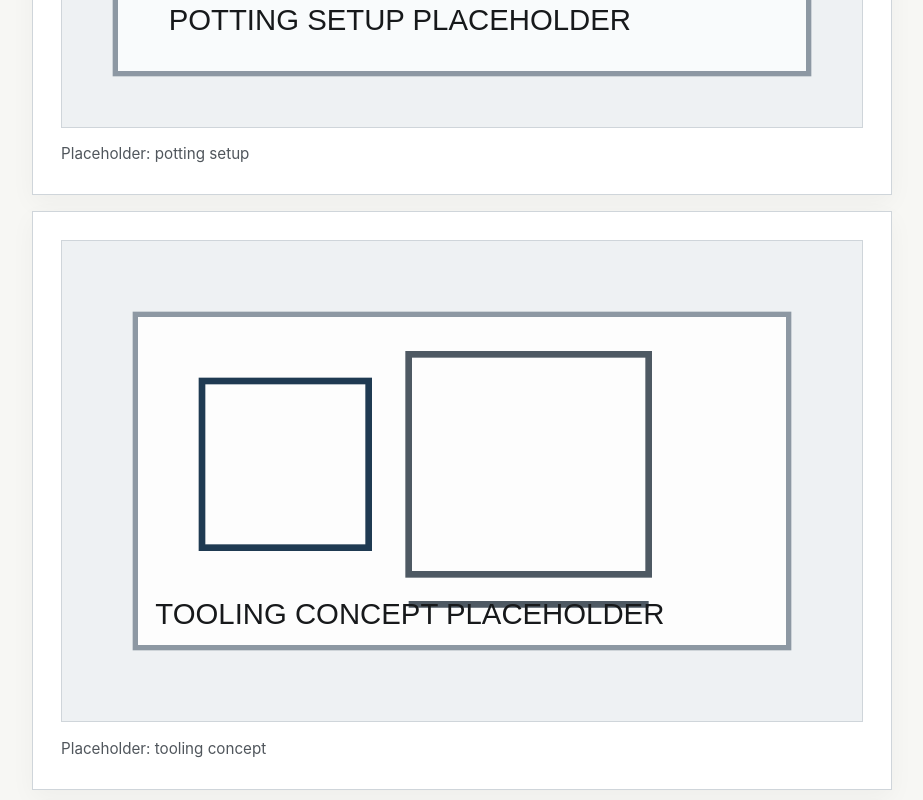
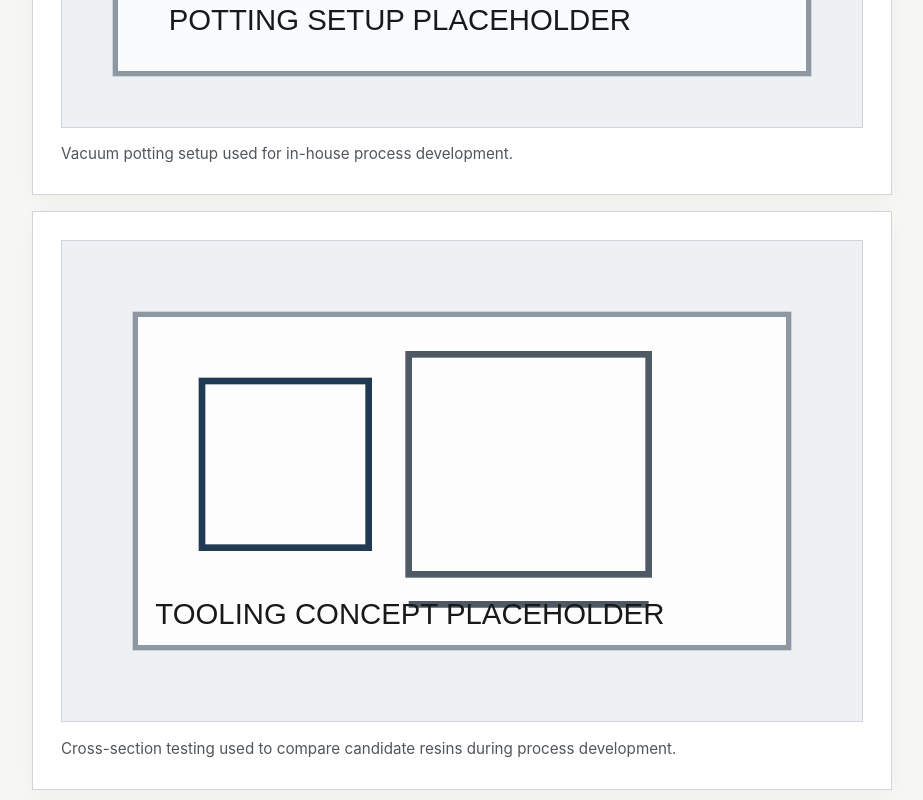
Before and after one commit to luciansharpe11/lucian-sharpe, a plain HTML site: page projects/stator-potting.html in a window 1280 px wide. Shown: the part 2260-3060 px from the top of the page, without its empty margins (178-1101 px from the left). Drawn offline with Linux system fonts and the light colour scheme.

Commit message:
Update stator-potting.html

```diff
--- a/projects/stator-potting.html
+++ b/projects/stator-potting.html
@@ -95,15 +95,15 @@
         <h2>Images</h2>
         <figure class="project-figure">
           <img src="../images/stator-potting-setup-placeholder.svg" alt="Placeholder graphic for stator potting setup">
-          <figcaption>Placeholder: potting setup</figcaption>
+          <figcaption>Vacuum potting setup used for in-house process development.</figcaption>
         </figure>
         <figure class="project-figure">
           <img src="../images/stator-tooling-concept-placeholder.svg" alt="Placeholder graphic for stator tooling concept">
-          <figcaption>Placeholder: tooling concept</figcaption>
+          <figcaption>Cross-section testing used to compare candidate resins during process development.</figcaption>
         </figure>
         <figure class="project-figure">
           <img src="../images/stator-process-iteration-placeholder.svg" alt="Placeholder graphic for stator process iteration visuals">
-          <figcaption>Placeholder: process iteration visuals</figcaption>
+          <figcaption>Cross-section testing used to evaluate resin impregnation into the coils.</figcaption>
         </figure>
       </section>
 
```
